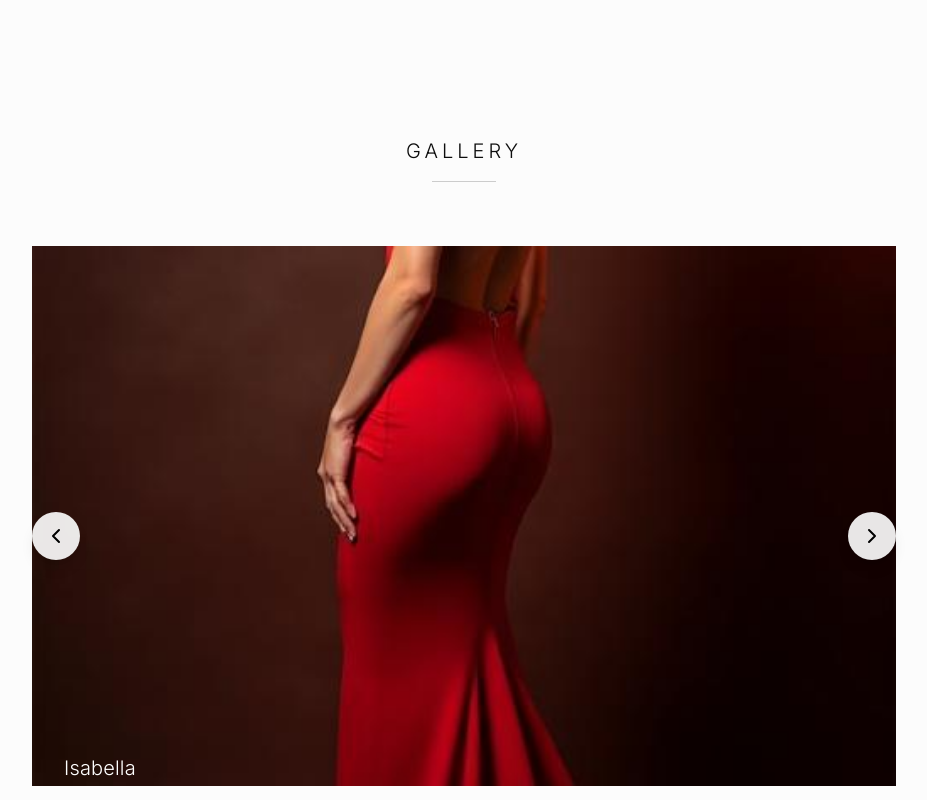
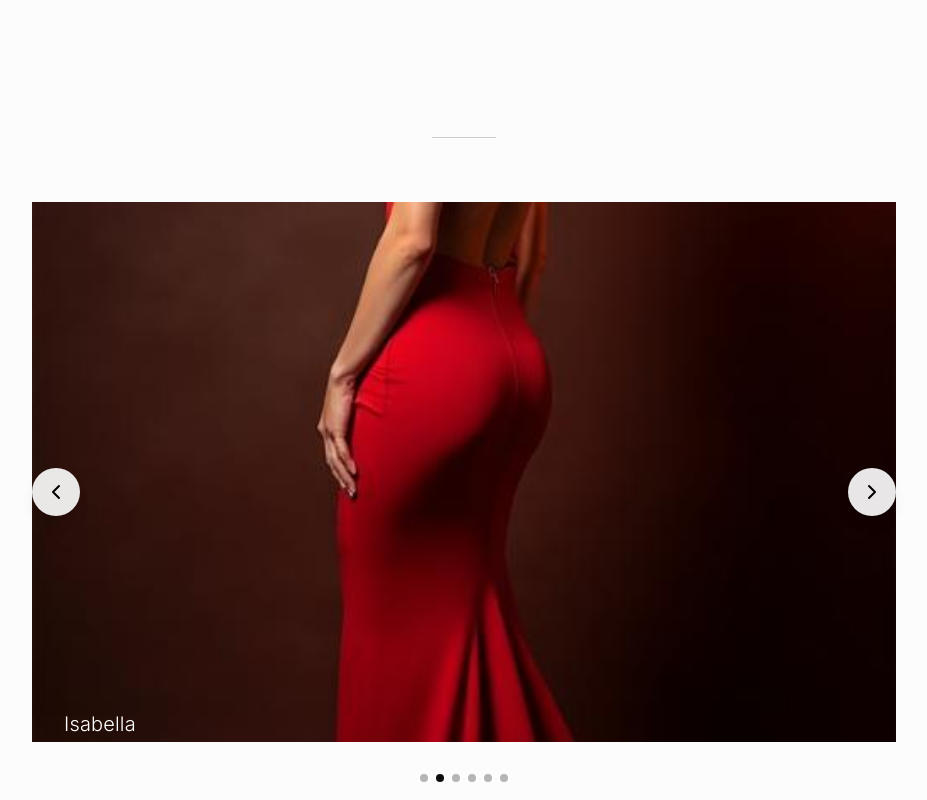
Before and after one commit to karolyncambuigomes-afk/site-doctor-magic, a React (Vite) app: page / in a window 1280 px wide. Shown: the part 4120-4920 px from the top of the page, without its empty margins (176-1103 px from the left). Built offline with nearby package versions, Linux system fonts and the light colour scheme.

Commit message:
Fix: Remove "Gallery" title

```diff
--- a/src/pages/Index.tsx
+++ b/src/pages/Index.tsx
@@ -200,9 +200,6 @@ const Index = () => {
           <div className="max-w-full">
             {/* Header */}
             <div className="text-center mb-12 md:mb-16 px-4">
-              <h2 className="text-lg md:text-xl font-light tracking-[0.2em] uppercase text-foreground mb-4">
-                Gallery
-              </h2>
               <div className="w-16 h-px bg-foreground/20 mx-auto"></div>
             </div>
 
```
